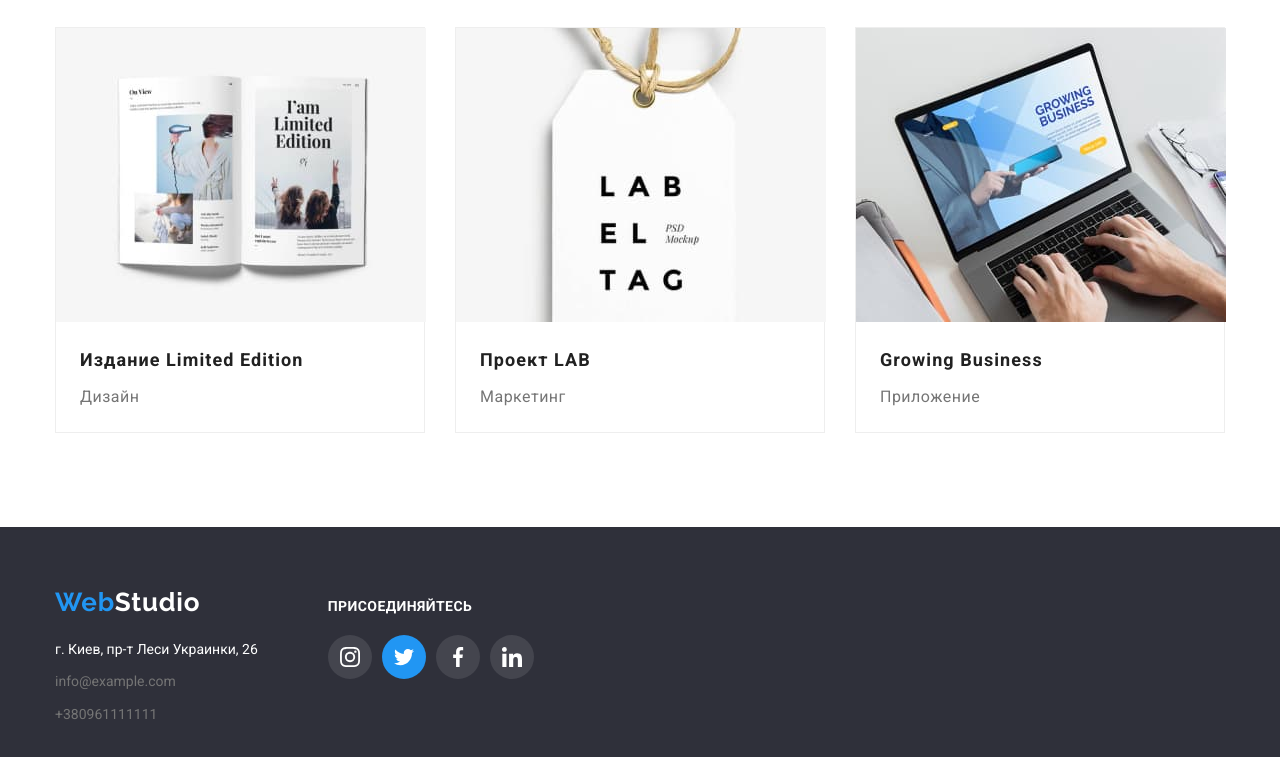
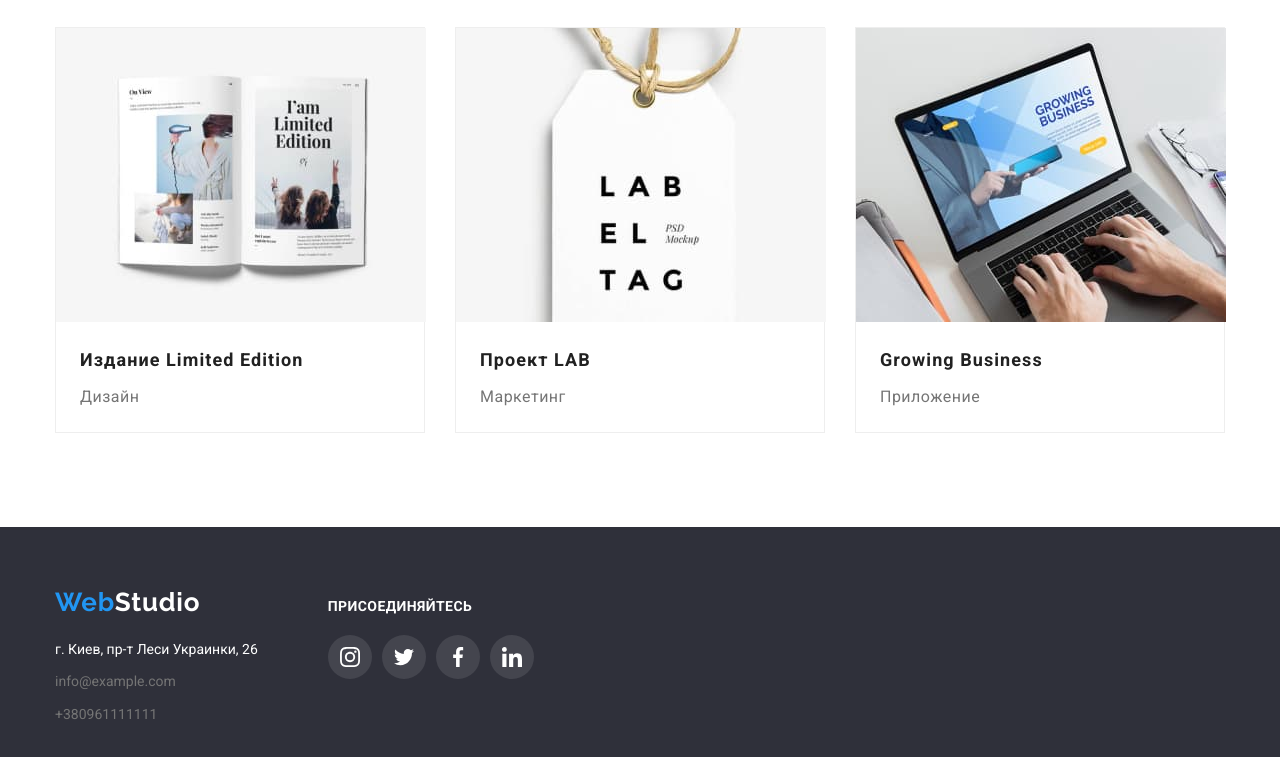
Before and after one commit to NewHope1396/goit-markup-hw-04, a plain HTML site: page portfolio.html in a window 1280 px wide. Shown: the part 1109-1866 px from the top of the page. Drawn offline with nearby package versions, Linux system fonts and the light colour scheme.

Commit message:
first-fix-after-sumbit

```diff
--- a/css/styles.css
+++ b/css/styles.css
@@ -138,6 +138,8 @@ header {
   text-transform: uppercase;
 }
 .hero {
+  margin: 0 auto;
+  max-width: 1600px;
   padding: 200px 0;
 
   background-color: var(--primary-bg-color);
@@ -194,7 +196,6 @@ header {
   padding: 94px 0;
 
   background-color: var(--secondary-bg-color);
-  filter: drop-shadow(0px 4px 4px rgba(0, 0, 0, 0.25));
 }
 
 .team h3 {
@@ -249,8 +250,12 @@ footer {
   width: 370px;
 }
 
-.cards li:hover,
-.cards li:focus {
+.cards a {
+  display: block;
+}
+
+.cards a:hover,
+.cards a:focus {
   box-shadow: 0px 1px 1px rgba(0, 0, 0, 0.12), 0px 4px 4px rgba(0, 0, 0, 0.06),
     1px 4px 6px rgba(0, 0, 0, 0.16);
 }
@@ -348,7 +353,7 @@ footer .logo {
   margin-right: 0;
 }
 
-footer li:not(:last-child) {
+.footer-first-block li:not(:last-child) {
   margin-bottom: 9px;
 }
 
@@ -413,14 +418,11 @@ footer li:not(:last-child) {
 
 .footer-block {
   display: flex;
+  align-items: baseline;
 }
 
 .footer-first-block {
   margin-right: 70px;
-}
-
-.footer-second-block {
-  margin-top: 12px;
 }
 
 .footer-second-block p {
@@ -489,11 +491,12 @@ footer li:not(:last-child) {
 
 .team-links a,
 .footer-team-links a {
-  display: block;
+  display: flex;
+  justify-content: center;
+  align-items: center;
   width: 100%;
   height: 100%;
   border-radius: 50%;
-  padding: 12px 12px;
   fill: currentColor;
 }
 
@@ -546,10 +549,6 @@ footer li:not(:last-child) {
   fill: var(--white);
 }
 
-.footer-twitter a {
-  background-color: var(--icon-accent);
-}
-
 .footer-inst a {
   box-shadow: 0px 4px 4px rgba(0, 0, 0, 0.25);
 }
--- a/portfolio.html
+++ b/portfolio.html
@@ -172,7 +172,7 @@
                                 </svg>
                             </a>
                         </li>
-                        <li class="footer-twitter">
+                        <li>
                             <a href="">
                                 <svg>
                                     <use href="./images/symbol-defs.svg#icon-twitter-1"></use>
```
Also changed, not shown: index.html (+4 -4 lines), images/technokryack.jpg.
